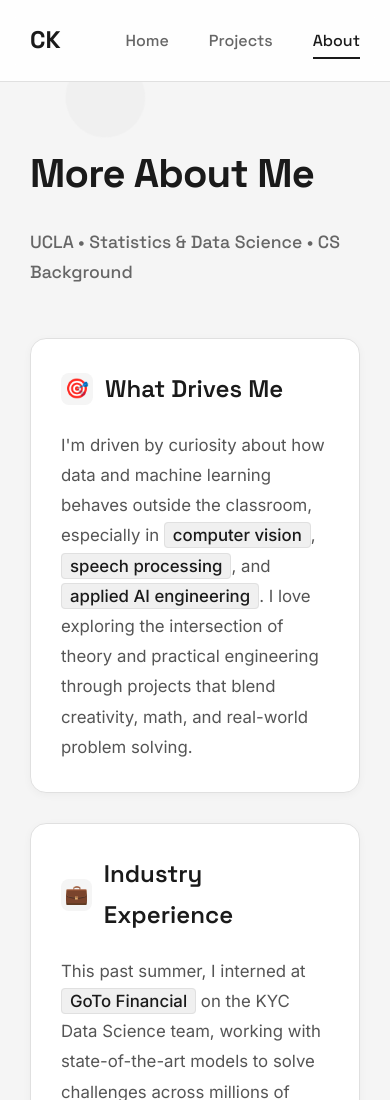
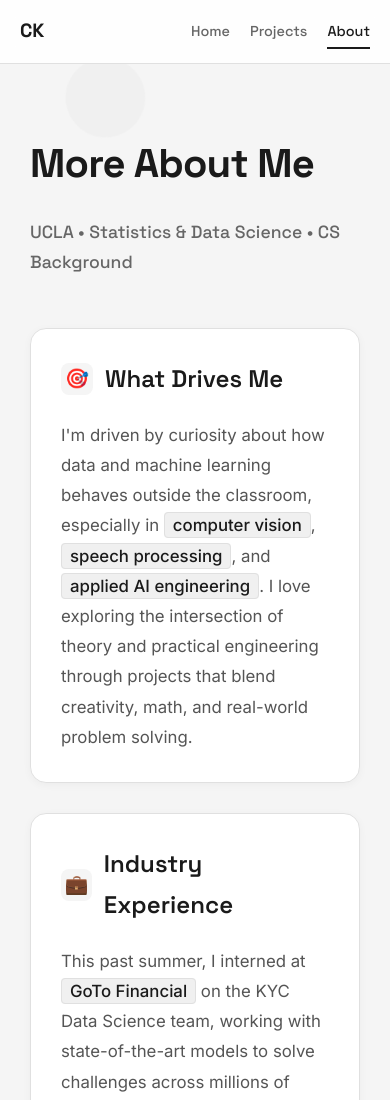
Before and after one commit to Christopher-Kusmana/portfolio, a plain HTML site: page about.html in a window 390 px wide. Shown: the top 1100 px of the page. Drawn offline with Linux system fonts and the light colour scheme.

Commit message:
pfp and brushing up

```diff
--- a/about.html
+++ b/about.html
@@ -8,7 +8,7 @@
   <title>About - Christopher</title>
   <link href="https://fonts.googleapis.com/css2?family=Space+Grotesk:wght@400;500;600;700&family=Inter:wght@400;500&display=swap" rel="stylesheet">
   <style>
-    * {
+     * {
       margin: 0;
       padding: 0;
       box-sizing: border-box;
@@ -190,6 +190,19 @@
       border: 1px solid #e0e0e0;
     }
 
+    .highlight-link {
+      text-decoration: none;
+      transition: opacity 0.3s ease;
+    }
+
+    .highlight-link:hover {
+      opacity: 0.7;
+    }
+
+    .highlight-link:hover .highlight {
+      border-color: #1a1a1a;
+    }
+
     .tags {
       display: flex;
       flex-wrap: wrap;
@@ -308,6 +321,26 @@
     }
 
     @media (max-width: 768px) {
+      body {
+        padding-top: 70px;
+      }
+
+      .nav-container {
+        padding: 15px 20px;
+      }
+
+      .nav-logo {
+        font-size: 1.2rem;
+      }
+
+      .nav-links {
+        gap: 20px;
+      }
+
+      .nav-link {
+        font-size: 0.9rem;
+      }
+
       h1 {
         font-size: 2.5rem;
       }
@@ -361,13 +394,15 @@
         Industry Experience
       </div>
       <div class="card-content">
-        This past summer, I interned at <span class="highlight">GoTo Financial</span> on the KYC Data Science team, working with state-of-the-art models to solve challenges across millions of users. I contributed to deepfake detection, OCR pipelines for document verification, foundational Indonesian speech model training, and voice-assistant systems. It was my first true exposure to production ML, pushing me to think about reliability, scalability, and real-world constraints beyond just accuracy.
+        This past summer, I interned at <a href="https://www.gotocompany.com/en" target="_blank" rel="noopener noreferrer" class="highlight-link"><span class="highlight">GoTo Financial</span></a> on the KYC Data Science team, working with state-of-the-art models to solve challenges across millions of users. I contributed to end to end ML projects ranging from deepfake detection, OCR pipelines for document verification, foundational Indonesian speech model training, and voice-assistant systems. It was my first true exposure to production ML, pushing me to think about reliability, scalability, and real-world constraints beyond just accuracy.
       </div>
       <div class="tags">
         <span class="tag">Deepfake Detection</span>
         <span class="tag">OCR Pipelines</span>
         <span class="tag">Speech Models</span>
         <span class="tag">Voice Assistants</span>
+        <span class="tag">Multimodal LLM</span>
+        <span class="tag">MLOps</span>
       </div>
     </div>
 
```
Also changed, not shown: assets/img/profile.jpg (added).
